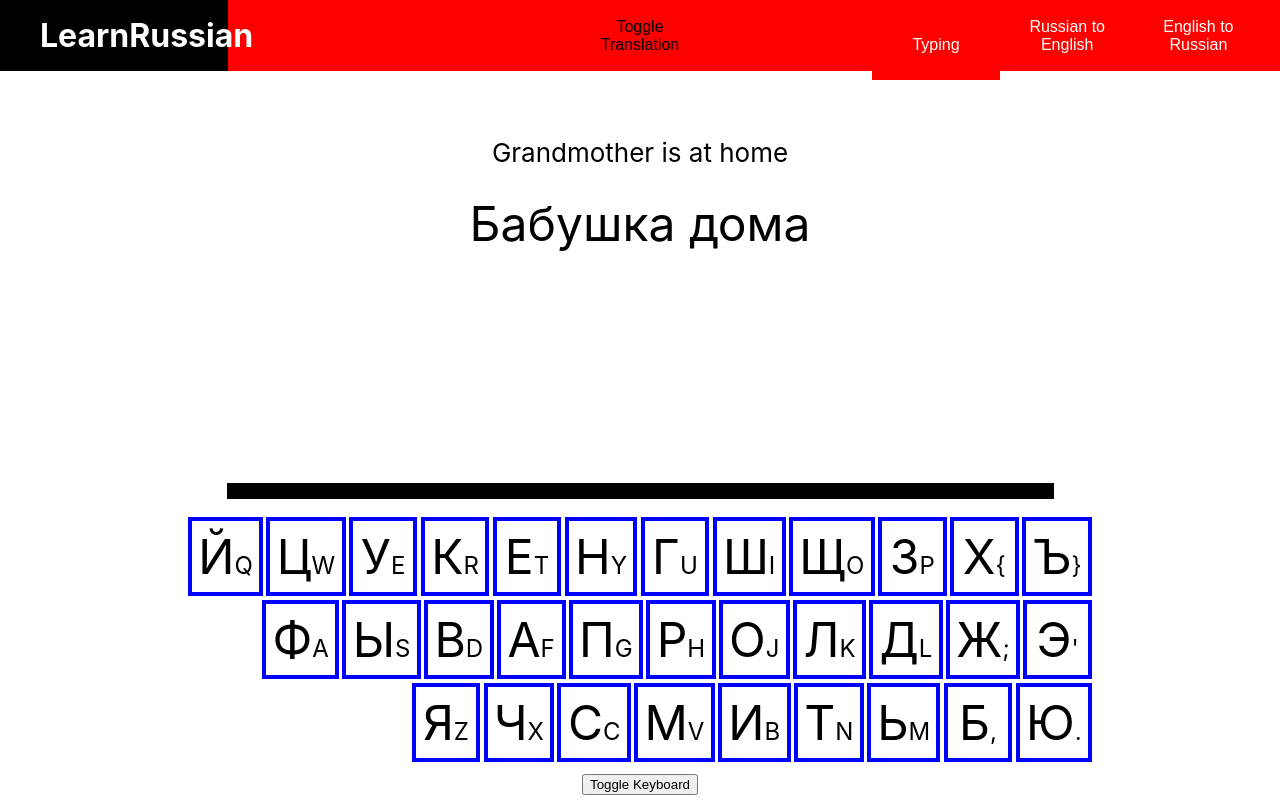
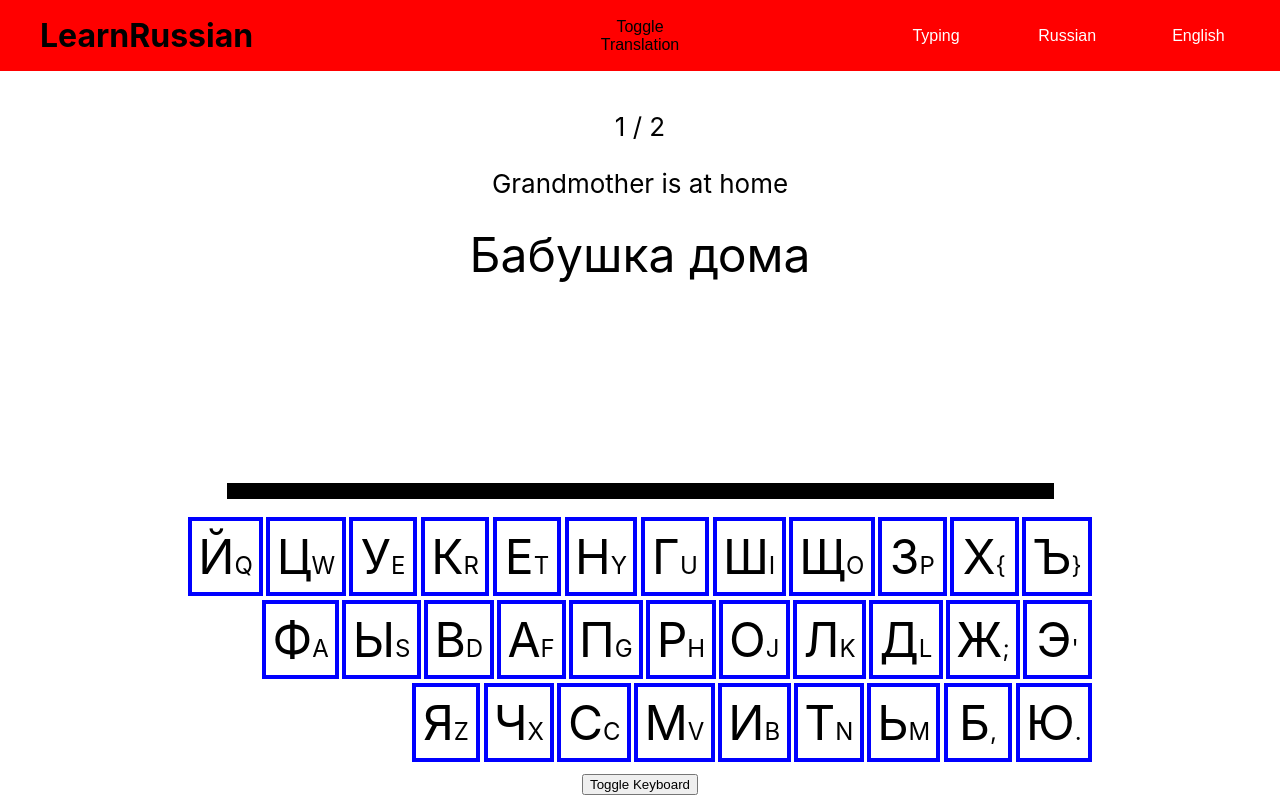
Before and after one commit to DarienSR/Learn-Russian, a React (Create React App) app: page / in a window 1280 px wide. Built offline with nearby package versions, Linux system fonts and the light colour scheme.

Commit message:
Added styling fixes, progress indicator

```diff
--- a/src/features/keyboard/Keyboard.js
+++ b/src/features/keyboard/Keyboard.js
@@ -28,7 +28,7 @@ export function Keyboard() {
   function useInput({ type /*...*/ }) {
     let [value] = useState("");
     // update answer and highlight most recently pressed key
-    const input = <input id={styles.input} value={userInput} onChange={e => dispatch(highlight(e.target.value))} type={type} />;
+    const input = <input autoComplete="off" id={styles.input} value={userInput} onChange={e => dispatch(highlight(e.target.value))} type={type} />;
 
     console.log(userInput, answer)
     // check to see if input is correct.
--- a/src/features/navigation/Navbar.js
+++ b/src/features/navigation/Navbar.js
@@ -2,41 +2,40 @@
 import React from 'react';
 import { useSelector, useDispatch } from 'react-redux';
 import styles from "./Navigation.module.css";
-
 import {
   UpdateMode,
   Mode,
   ToggleTranslation,
 } from "../wordbank/wordbankSlice";
-
 import { resetAnswer } from "../keyboard/keyboardSlice";
 
 export function Navbar() {
   const dispatch = useDispatch();
+
   const mode = useSelector(Mode);
-
+  const mode0 = "Typing"
+  const mode1 = "Russian"
+  const mode2 = "English"
 
   const handleToggleTranslation = () => {
     dispatch(ToggleTranslation())
   }
 
   const handleUpdateMode = (e) => {
-    if(e.target.textContent === "Typing")
-      dispatch(UpdateMode(0))
-    if(e.target.textContent === "Russian to English")
-      dispatch(UpdateMode(1))
-    if(e.target.textContent === "English to Russian")
-      dispatch(UpdateMode(2))
+    let updateMode = 0; // set default. If not 1 or 2, than 2.
 
+    if(e.target.textContent === mode1) updateMode = 1;
+    if(e.target.textContent === mode2) updateMode = 2;
 
+    dispatch(UpdateMode(updateMode))
     dispatch(resetAnswer());
   }
 
   const options = <>
-      <button className={styles.button} onClick={ handleUpdateMode }>Typing</button>
-      <button className={styles.button} onClick={ handleUpdateMode }>Russian to English</button>
-      <button className={styles.button} onClick={ handleUpdateMode }>English to Russian</button>
-    </>
+    <button className={styles.button} onClick={ handleUpdateMode }>{ mode0 }</button>
+    <button className={styles.button} onClick={ handleUpdateMode }>{ mode1 }</button>
+    <button className={styles.button} onClick={ handleUpdateMode }>{ mode2 }</button>
+  </>
 
   const displayTranslationButton = mode === 0 ? <button onClick={ handleToggleTranslation }>Toggle Translation</button> : ""
 
--- a/src/features/navigation/Navigation.module.css
+++ b/src/features/navigation/Navigation.module.css
@@ -15,14 +15,14 @@
   margin: 0;
   padding: 1rem 2.5rem;
   font-size: 2rem;
-  color: white;
-  background-color: black;
+  color: black;
+  font-weight: bold;
 }
-
 
 .options button, .translation button {
   height: 100%;
   width: 10vw;
+  min-width: 10vw;
   font-size: 1rem;
   background-color: red;
   border: none;
--- a/src/features/wordbank/Wordbank.js
+++ b/src/features/wordbank/Wordbank.js
@@ -18,8 +18,6 @@ export function Wordbank() {
   const mode = useSelector(Mode);
   const showTranslation = useSelector(ShowTranslation);
 
-
-
   const handleValidation = (e) => {
     let list = document.getElementsByClassName('Wordbank_word__1YhBy')
     dispatch(validate({ans: e.target.value, btn: e.target, list}))
@@ -27,8 +25,7 @@ export function Wordbank() {
     let verifyAnswer;
     mode === 0 ? verifyAnswer = set[setIndex].russian : verifyAnswer = set[setIndex].answer;
 
-    console.log(verifyAnswer === e.target.value)
-
+    // reset wrong answers to their normal background color on switch to next question set.
     if(e.target.value === verifyAnswer) {
       for(let btn of list) {
         btn.style.backgroundColor = 'white'
@@ -40,13 +37,13 @@ export function Wordbank() {
   let display; // if we put on same line, initialization error.
   display = DefineDisplay(mode, display, setIndex, set, handleValidation);
 
-
-
   let translationText = showTranslation === true && mode === 0 ? set[setIndex].english : ""
+  let progress = `${ setIndex+1 } / ${ set.length }`
 
   return (
     <div id={styles.Wordbank}>
-      <p className={styles.secondaryText}>
+      <p className={ styles.progress }>{ progress }</p>
+      <p className={ styles.secondaryText }>
         { translationText }
       </p>
       { display }
--- a/src/features/wordbank/Wordbank.module.css
+++ b/src/features/wordbank/Wordbank.module.css
@@ -15,8 +15,12 @@
 
 .translationOptions p {
   margin: 0;
+  font-size: 1rem !important;
 }
 
+.progress {
+  margin: 0;
+}
 
 .list {
   display: flex;
--- a/src/features/wordbank/wordbankSlice.js
+++ b/src/features/wordbank/wordbankSlice.js
@@ -18,13 +18,13 @@ export const wordbankSlice = createSlice({
       state.mode = action.payload;
       state.answer = state.mode === 0 ? state.set[state.setIndex].russian : state.set[state.setIndex].answer;
     },
+
     ToggleTranslation: (state) => {
       state.showTranslation = !state.showTranslation;
     },
 
     validate: (state, action) => {
       let verifyAnswer;
-        console.log(action.payload.ans)
       state.mode === 0 ? verifyAnswer = state.set[state.setIndex].russian : verifyAnswer = state.set[state.setIndex].answer;
       if(action.payload.ans === verifyAnswer) {
         // Move on to the next question.
@@ -35,10 +35,9 @@ export const wordbankSlice = createSlice({
           state.setIndex = 0;
           state.answer = state.mode === 0 ? state.set[state.setIndex].russian : state.set[state.setIndex].answer;
         }
-        // Notify whether it is correct or wrong.
-
       }
 
+      // If you are not in mode 0 (typing), update selected answer to be wrong.
       if(state.mode !== 0)
         action.payload.btn.style.backgroundColor = 'red';
     }
@@ -86,7 +85,7 @@ function GenerateRussianToEnglish() {
   // russian: what you're translating, answer: answer, english: options to pick from
   return [
     { russian: "Бабушка", answer: "Grandmother", english: ["Bush", "Grandmother"] },
-  { russian: "зовут", answer: "name", english: ["name", "flute"] },
+    { russian: "зовут", answer: "name", english: ["name", "flute"] },
   ]
 }
 
@@ -94,6 +93,7 @@ function GenerateEnglishToRussian() {
   // russian: choices,  answer: what user should input, english: translation
   return [
     { russian: ["Бабушка", "зовут", "дома", "Кот"], answer: "Бабушка", english: "Grandmother" },
-    { russian: ["Бабушка", "зовут", "дома"], answer: "дома", english: "Home" },
+    { russian: ["Бабушка", "зовут", "дома", "Кот"], answer: "дома", english: "Home" },
+    { russian: ["Бабушка", "зовут", "дома", "Кот"], answer: "зовут", english: "name" },
   ]
 }
```
Also changed, not shown: 2 other files (tests, documents, lock files or other folders).
